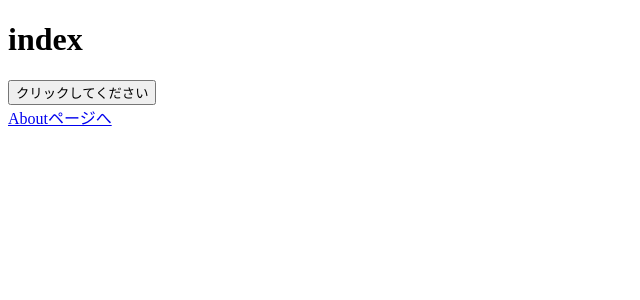
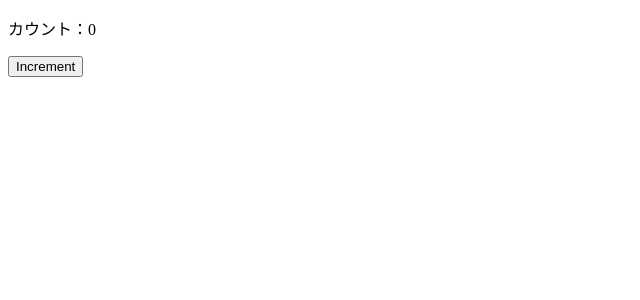
Before and after one commit to horii203/nuxt-project, a Nuxt app: page / in a window 1280 px wide. Shown: the top 300 px of the page, without its empty margins (0-640 px from the left). Built offline with nearby package versions, Linux system fonts and the light colour scheme.

Commit message:
ref使ってカウントアップ

```diff
--- a/app/pages/index.vue
+++ b/app/pages/index.vue
@@ -1,14 +1,14 @@
 <script setup>
-const handleClick = () => {
-  alert("ボタンがクリックされました");
+import { ref } from "vue";
+const count = ref(0);
+const increment = () => {
+  count.value++;
 };
 </script>
 
 <template>
   <div>
-    <h1>index</h1>
-    <MyButton text="クリックしてください" @click="handleClick" />
-    <br />
-    <NuxtLink to="/about"> Aboutページへ </NuxtLink>
+    <p>カウント：{{ count }}</p>
+    <button @click="increment">Increment</button>
   </div>
 </template>
```
